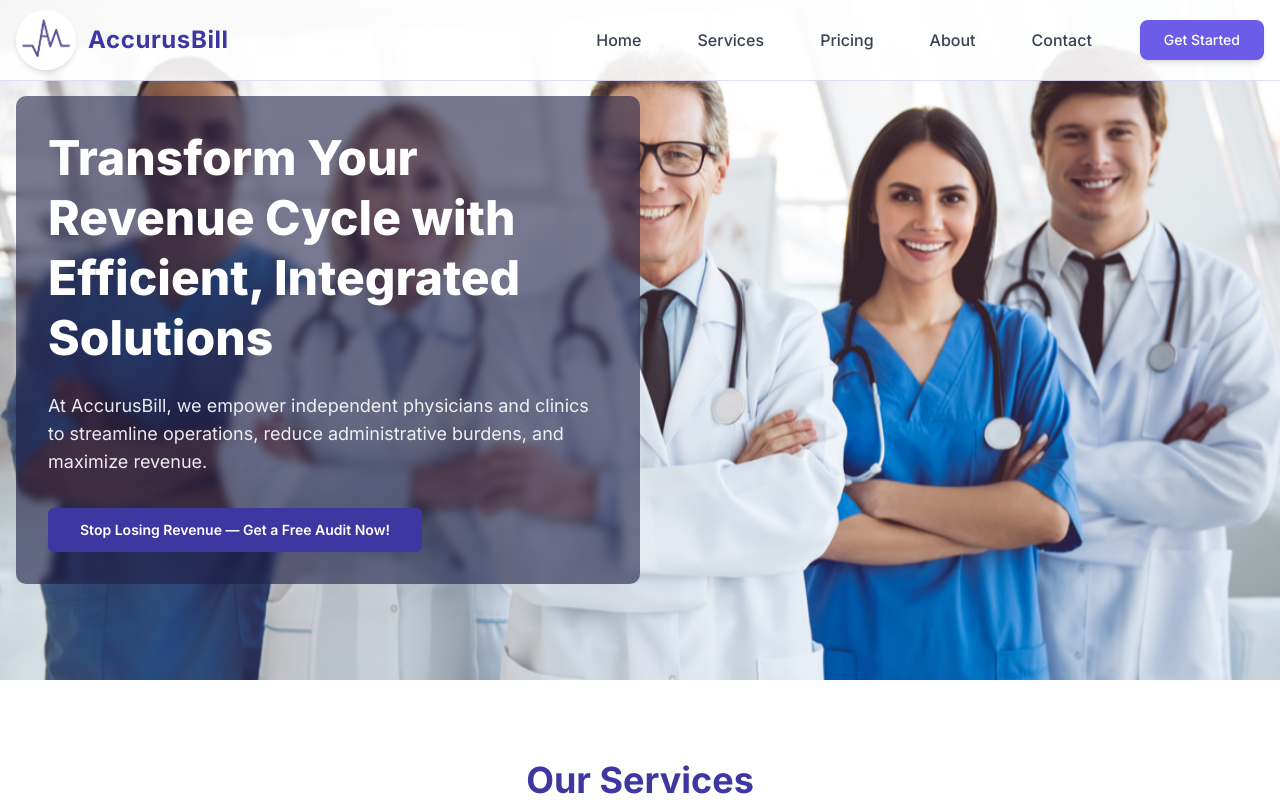
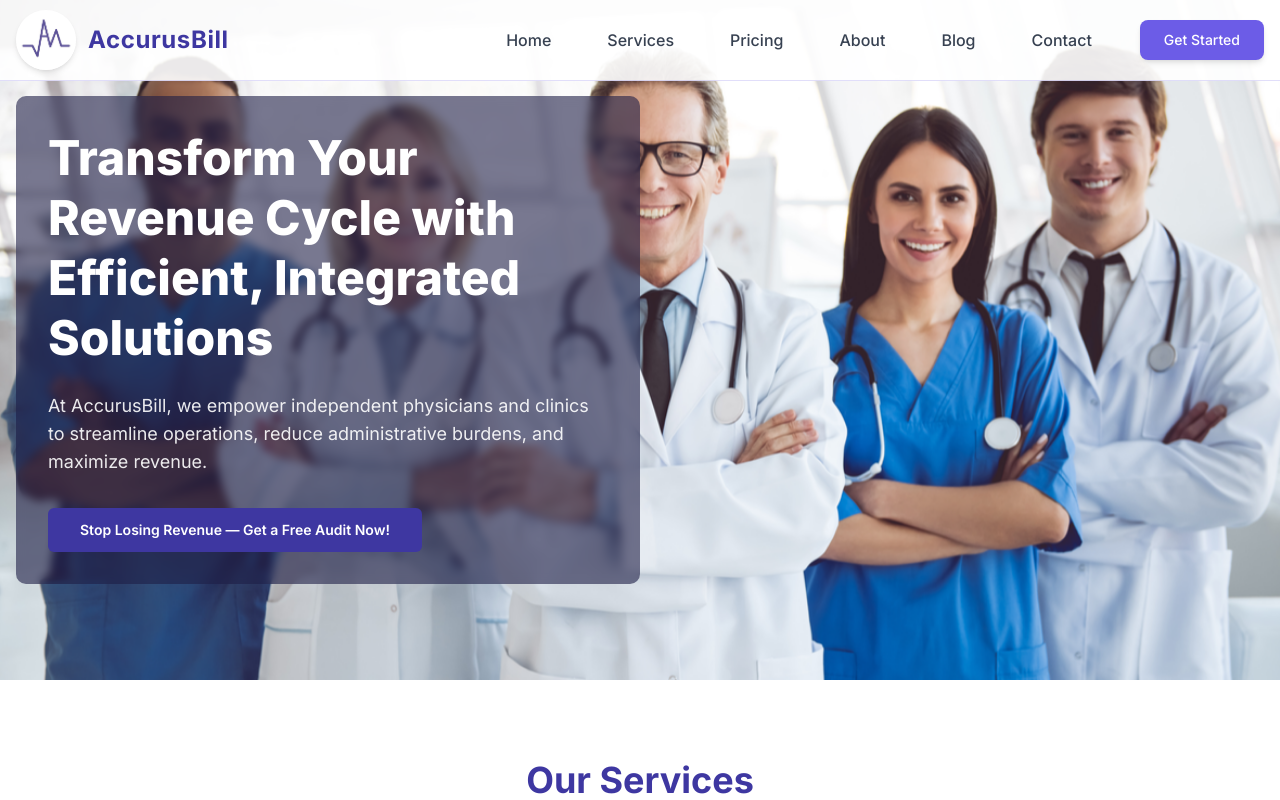
Before and after one commit to vvs1999/medicalOriginal, a Next.js app: page / in a window 1280 px wide. Shown: the top 800 px of the page. Built offline with nearby package versions, Linux system fonts and the light colour scheme.

Commit message:
Navbar.tsx

```diff
--- a/components/Navbar.tsx
+++ b/components/Navbar.tsx
@@ -157,6 +157,7 @@ export function Navbar() {
               </li>
               <NavLink href="/pricing" text="Pricing" />
               <NavLink href="/about" text="About" />
+              <NavLink href="/blog" text="Blog" /> {/* Added Blog Link */}
               <NavLink href="/contact" text="Contact" />
             </ul>
             <Button
@@ -242,6 +243,7 @@ export function Navbar() {
               </li>
               <NavLink href="/pricing" text="Pricing" />
               <NavLink href="/about" text="About" />
+              <NavLink href="/blog" text="Blog" /> {/* Added Blog Link */}
               <NavLink href="/contact" text="Contact" />
               <Button
                 className="w-full mt-4 px-6 py-3 rounded-lg shadow-md hover:shadow-lg transition-all duration-300 bg-[#6C5CE7] text-white hover:bg-[#3E37A1]"
```
